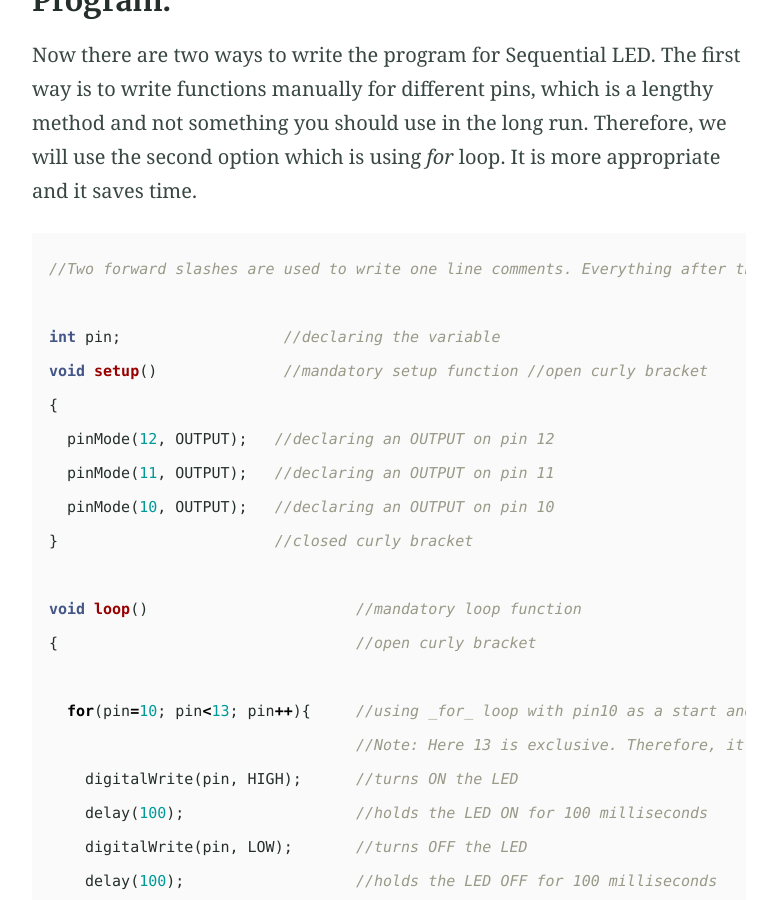
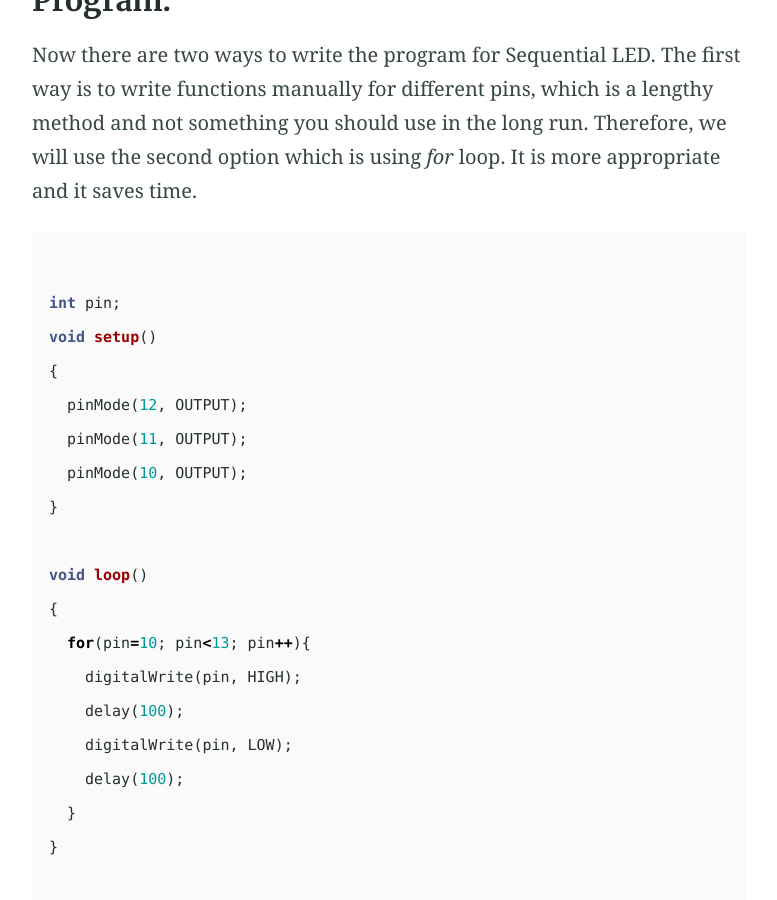
Before and after one commit to aka-Kush/aka-Kush.github.io, a Jekyll site: the page built from _posts/2020-08-04-proj2.md, in a window 1280 px wide and 900 px high, scrolled down 5860 px. Shown: the whole window, without its empty margins (251-1028 px from the left). Built offline with Jekyll 4.4.1, drawn with Linux system fonts in a browser that asks for light colours; our own code applies the rules of GitHub Pages for plain Markdown files.

Commit message:
Update 2020-08-04-proj2.md

````diff
--- a/_posts/2020-08-04-proj2.md
+++ b/_posts/2020-08-04-proj2.md
@@ -98,34 +98,28 @@ and not something you should use in the long run. Therefore, we will use the sec
 and it saves time.
 
 ```c
-//Two forward slashes are used to write one line comments. Everything after the slashes is ignored by the compiler
 
-int pin;                  //declaring the variable
-void setup()              //mandatory setup function //open curly bracket
+int pin;
+void setup()
 {
-  pinMode(12, OUTPUT);   //declaring an OUTPUT on pin 12
-  pinMode(11, OUTPUT);   //declaring an OUTPUT on pin 11
-  pinMode(10, OUTPUT);   //declaring an OUTPUT on pin 10
-}                        //closed curly bracket
+  pinMode(12, OUTPUT);
+  pinMode(11, OUTPUT);
+  pinMode(10, OUTPUT);
+}
 
-void loop()                       //mandatory loop function
-{                                 //open curly bracket
-
-  for(pin=10; pin<13; pin++){     //using _for_ loop with pin10 as a start and pin12 as end. 'i++' is the update statment which adds 1 to the value of i
-                                  //Note: Here 13 is exclusive. Therefore, it is not included
-    digitalWrite(pin, HIGH);      //turns ON the LED
-    delay(100);                   //holds the LED ON for 100 milliseconds
-    digitalWrite(pin, LOW);       //turns OFF the LED
-    delay(100);                   //holds the LED OFF for 100 milliseconds
+void loop()
+{
+  for(pin=10; pin<13; pin++){
+    digitalWrite(pin, HIGH);
+    delay(100);
+    digitalWrite(pin, LOW);
+    delay(100);
   }
 }
 
-//end
 ```
 
-
 ### Program Explanantion:
-
 
 {% include figure.html image="/images/proj2/sequential-code.png" alt="Image with just alt text" %}
 
````
